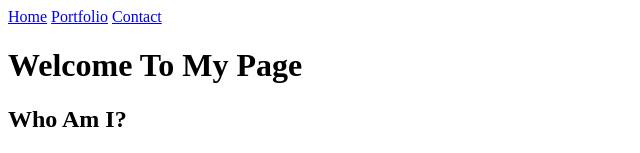
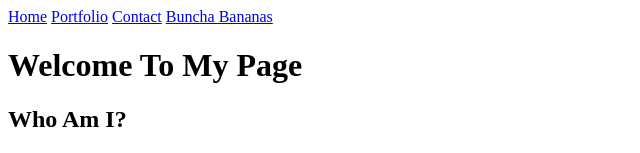
Before and after one commit to Tyrese-mp3/portfolio, a plain HTML site: page index.html in a window 1280 px wide. Shown: the top 153 px of the page, without its empty margins (0-640 px from the left). Drawn offline with Linux system fonts and the light colour scheme.

Commit message:
Update index.html

```diff
--- a/index.html
+++ b/index.html
@@ -10,6 +10,7 @@
         <a href="index.html">Home</a>
         <a href="portfolio.html">Portfolio</a>
         <a href="contact.html">Contact</a>
+        <a href="buncha.html">Buncha Bananas</a>
     </nav>
     <header>
         <h1>Welcome To My Page</h1>
```
